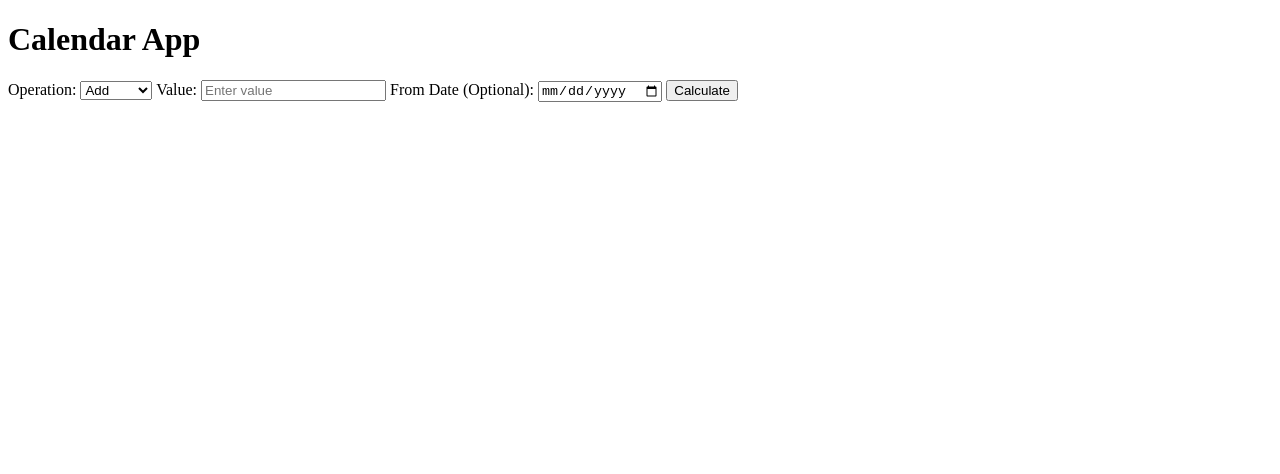
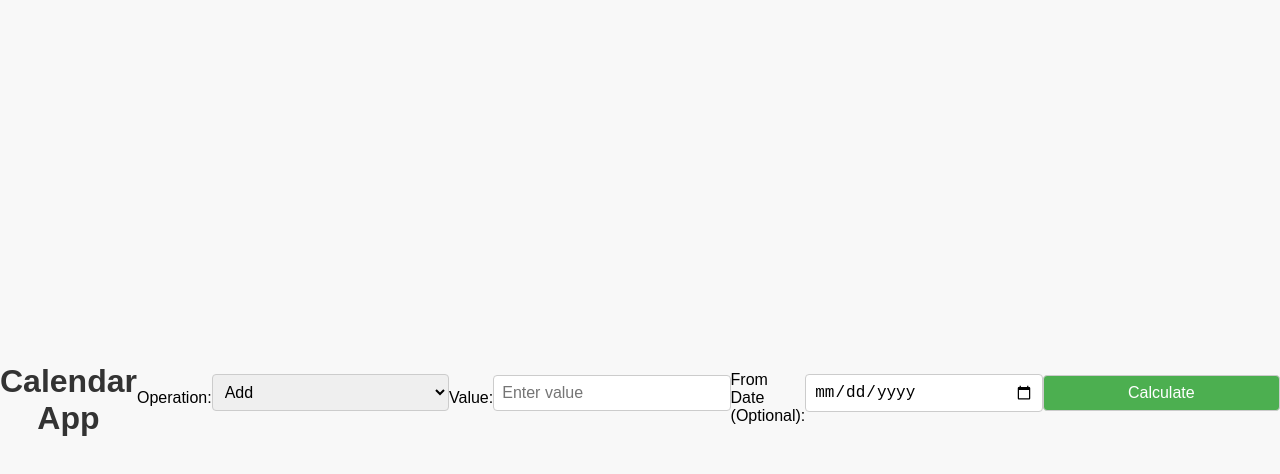
Before and after one commit to VirtualDharm/kennect, a website: page client/index.html in a window 1280 px wide. Drawn offline with Linux system fonts and the light colour scheme.

Commit message:
ui change

```diff
--- a/client/index.html
+++ b/client/index.html
@@ -4,6 +4,69 @@
   <meta charset="UTF-8">
   <meta name="viewport" content="width=device-width, initial-scale=1.0">
   <title>Calendar App</title>
+  <style>
+    body {
+      font-family: 'Arial', sans-serif;
+      background-color: #f8f8f8;
+      margin: 0;
+      padding: 0;
+      display: flex;
+      align-items: center;
+      justify-content: center;
+      height: 100vh;
+    }
+
+    h1 {
+      color: #333;
+      text-align: center;
+    }
+
+    label {
+      display: block;
+      margin-bottom: 5px;
+    }
+
+    select, input, button {
+      margin-bottom: 15px;
+      padding: 8px;
+      font-size: 16px;
+      border: 1px solid #ccc;
+      border-radius: 4px;
+      width: 100%;
+      box-sizing: border-box;
+    }
+
+    button {
+      background-color: #4caf50;
+      color: white;
+      cursor: pointer;
+    }
+
+    button:hover {
+      background-color: #45a049;
+    }
+
+    #result {
+      font-size: 18px;
+      font-weight: bold;
+      color: #333;
+      text-align: center;
+    }
+
+    /* Fade-in animation */
+    @keyframes fadeIn {
+      from {
+        opacity: 0;
+      }
+      to {
+        opacity: 1;
+      }
+    }
+
+    body, select, input, button, #result {
+      animation: fadeIn 1s ease-out;
+    }
+  </style>
 </head>
 <body>
   <h1>Calendar App</h1>
```
